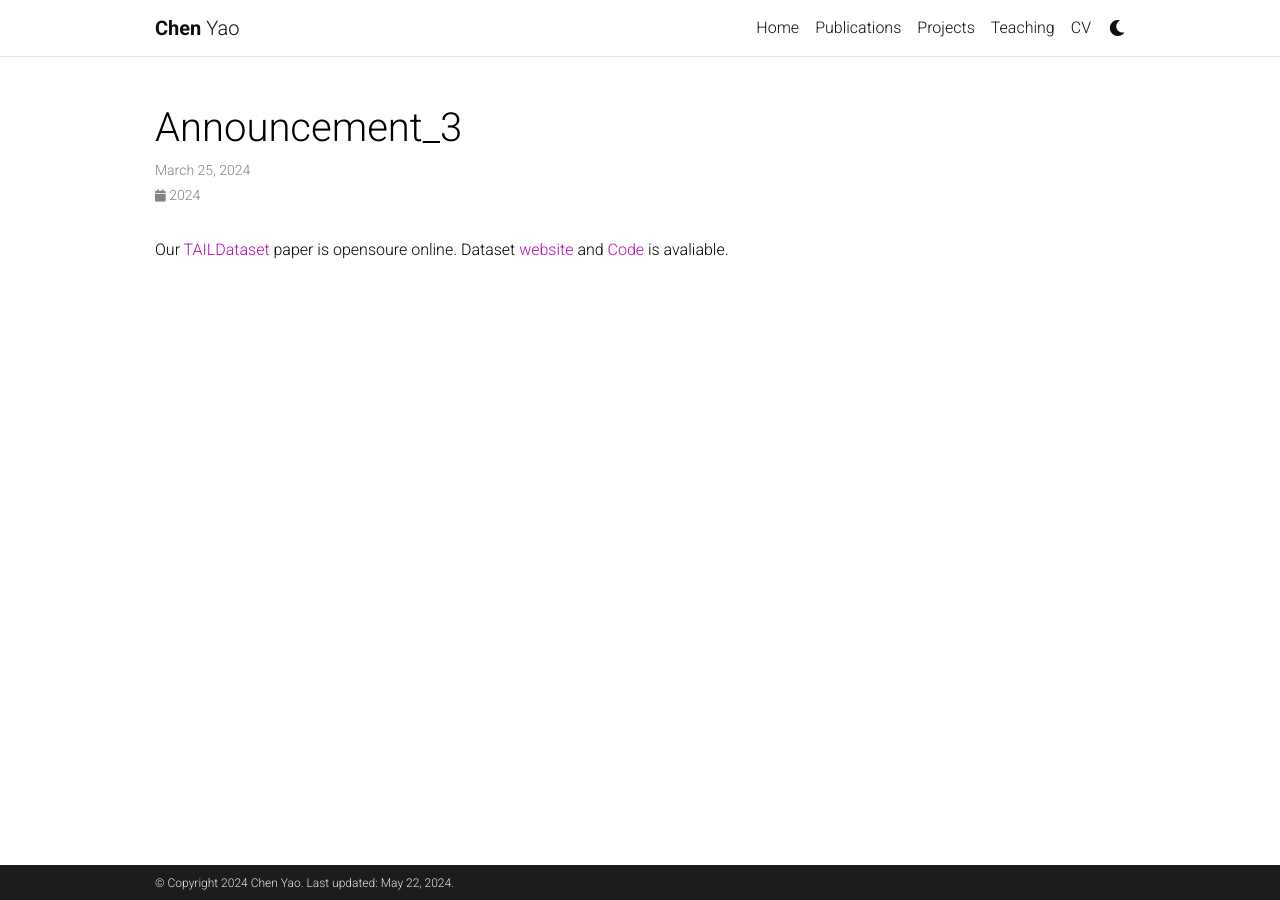
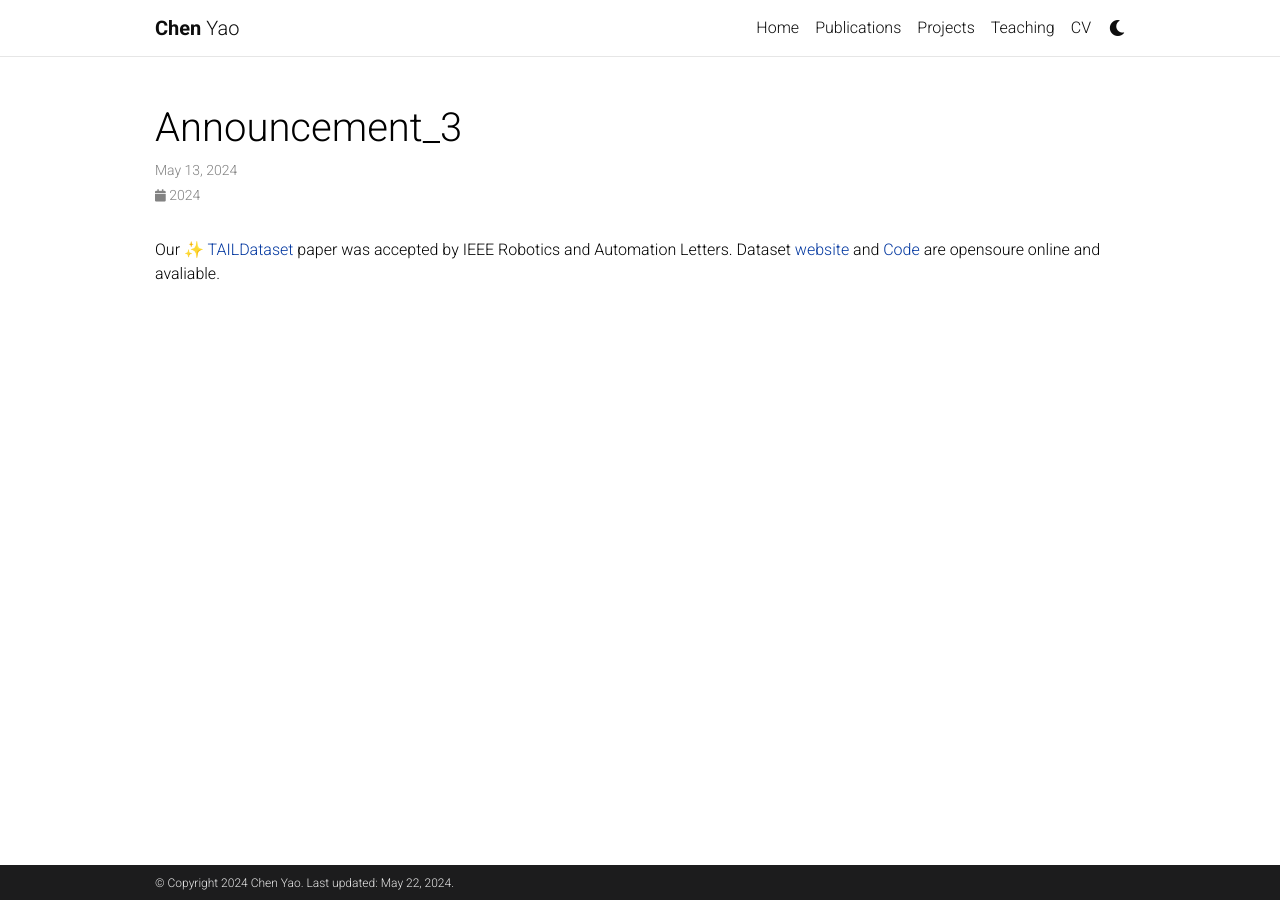
Before and after one commit to crankler/crankler.github.io, a Jekyll site: the page built from _news/announcement_3.md, in a window 1280 px wide. Built offline with Jekyll 4.4.1, drawn with Linux system fonts in a browser that asks for light colours; emoji names are drawn with the system emoji font; comment, search, counter and statistics services are not loaded; a style sheet for code colours, icons or effects is not loaded.

Commit message:
add papers

```diff
--- a/Gemfile
+++ b/Gemfile
@@ -13,7 +13,7 @@ group :jekyll_plugins do
     gem 'jekyll-target-blank'
     gem 'jekyll-twitter-plugin'
     gem 'jemoji'
-    gem 'mini_racer'
+    # gem 'mini_racer'
     # gem 'wdm', '>= 0.1.0'
     gem 'unicode_utils'
     gem 'webrick'
--- a/_news/announcement_3.md
+++ b/_news/announcement_3.md
@@ -1,9 +1,9 @@
 ---
 layout: post
-date: 2024-03-25 00:00:00-0800
+date: 2024-05-13 00:00:00-0800
 inline: true
 ---
 
 
-Our [TAILDataset](https://arxiv.org/pdf/2403.16875.pdf) paper is opensoure online.
-Dataset [website](https://tailrobot.github.io/) and [Code](https://github.com/TAIL-Robot/TAIL-dataset) is avaliable.
+Our :sparkles: [TAILDataset](https://arxiv.org/pdf/2403.16875.pdf) paper was accepted by IEEE Robotics and Automation Letters.
+Dataset [website](https://tailrobot.github.io/) and [Code](https://github.com/TAIL-Robot/TAIL-dataset) are opensoure online and avaliable.
--- a/_sass/_themes.scss
+++ b/_sass/_themes.scss
@@ -7,10 +7,10 @@
   --global-code-bg-color: #{$code-bg-color-light};
   --global-text-color: #{$black-color};
   --global-text-color-light: #{$grey-color};
-  --global-theme-color: #{$purple-color};
-  --global-hover-color: #{$purple-color};
-  // --global-theme-color: #{$blue-color-dark};
-  // --global-hover-color: #{$blue-color-dark};
+  // --global-theme-color: #{$purple-color};
+  // --global-hover-color: #{$purple-color};
+  --global-theme-color: #{$blue-color-dark};
+  --global-hover-color: #{$blue-color-dark};
   --global-footer-bg-color: #{$grey-color-dark};
   --global-footer-text-color: #{$grey-color-light};
   --global-footer-link-color: #{$white-color};
```
Also changed, not shown: _bibliography/papers.bib (+13 -2 lines), _news/announcement_4.md (+1 -1 lines), _pages/about.md (+1 -1 lines), assets/img/publication_imgs/2024mvpdor.jpg (added).
